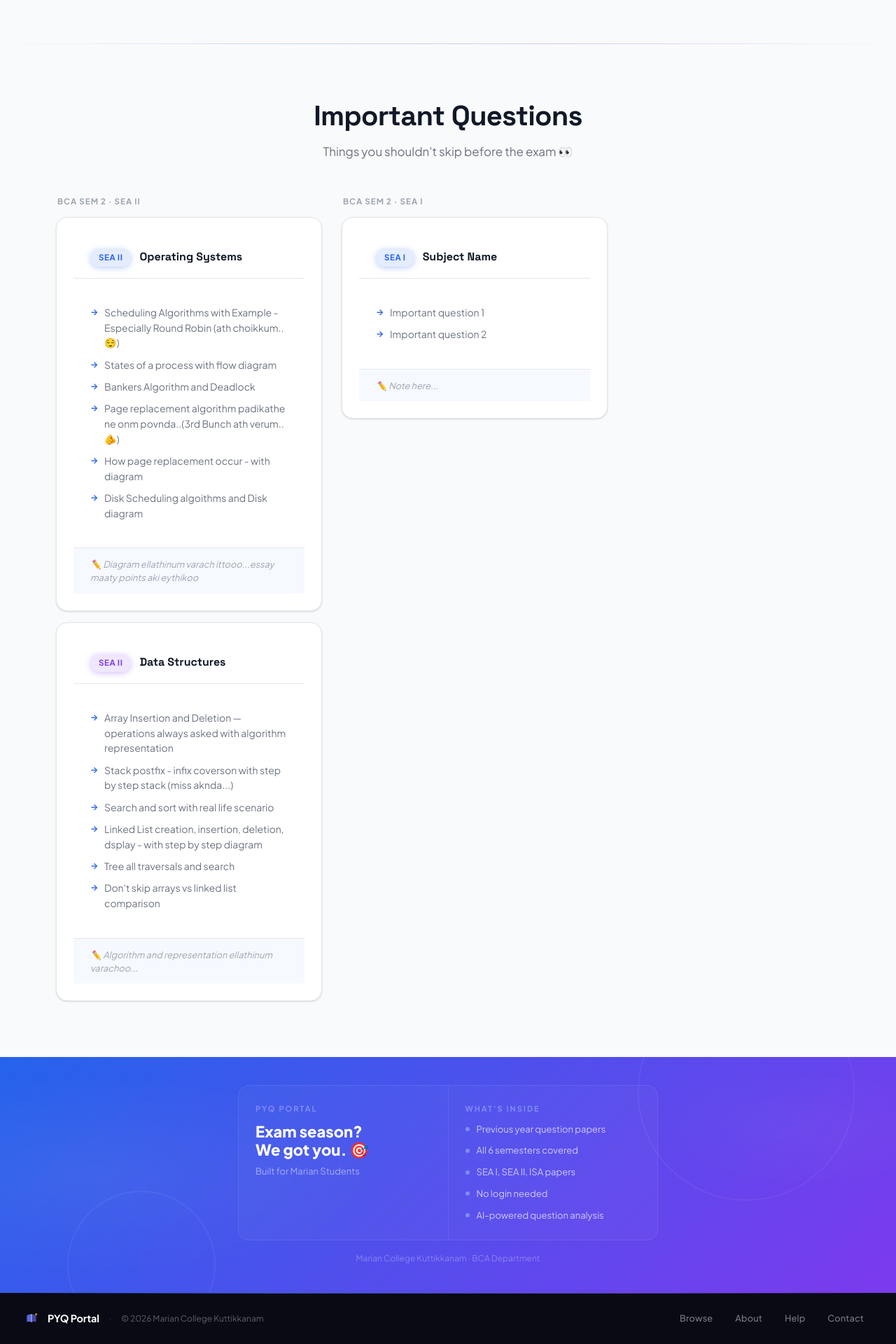
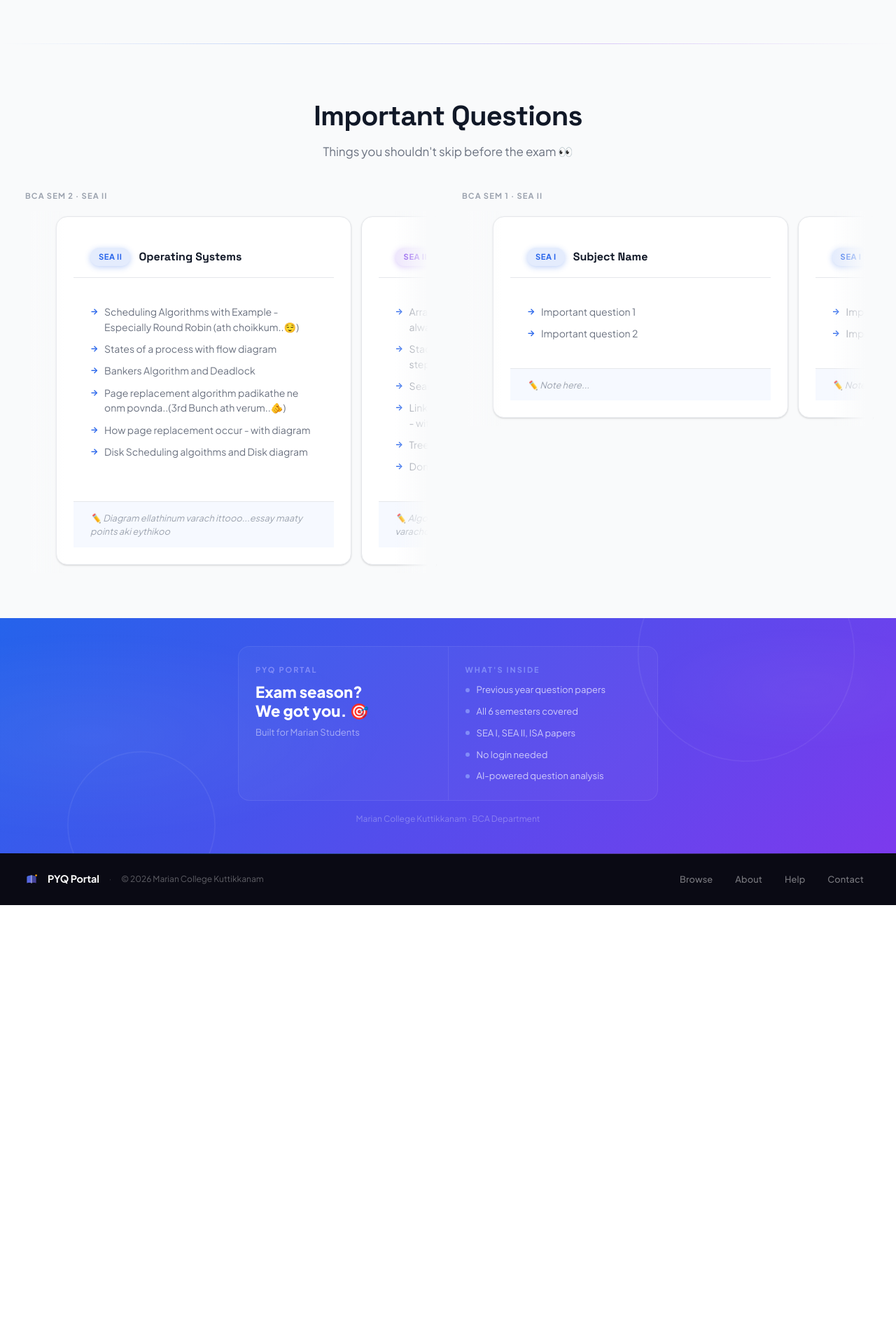
Before and after one commit to muhd-sinan-m/pyq-portal, a Flask app: page / in a window 1280 px wide. Shown: the part 1584-3504 px from the top of the page at 70% size. After the commit the page ends 2877 px from the top, so only its background shows below. Run offline with Flask 3, Linux system fonts and the light colour scheme; data that the repository does not hold is empty; some libraries are stand-ins or nearby versions.

Commit message:
changed the important section

```diff
--- a/static/style-combined.css
+++ b/static/style-combined.css
@@ -2929,79 +2929,86 @@ body {
     from { transform: rotate(0deg); }
     to   { transform: rotate(360deg); }
 }
-/* ==================== TIPS SCROLL SECTION ==================== */
+/* ==================== TIPS SECTION ==================== */
 .tips-section {
-    padding: 5rem 0 3rem;
+    padding: 5rem 0 4rem;
     background: var(--bg-secondary);
 }
 
 .tips-header {
     text-align: center;
-    margin-bottom: 2rem;
-}
-
-.tips-scroll-wrapper {
+    margin-bottom: 2.5rem;
+}
+
+/* Row of semester blocks side by side */
+.tips-sems-row {
+    display: grid;
+    grid-template-columns: repeat(auto-fit, minmax(300px, 1fr));
+    gap: 2rem;
+}
+
+/* Each semester column */
+.tips-sem-block {
+    display: flex;
+    flex-direction: column;
+    gap: 0.75rem;
+}
+
+.tips-sem-label {
+    font-size: 0.7rem;
+    font-weight: 700;
+    letter-spacing: 0.1em;
+    text-transform: uppercase;
+    color: var(--gray-400);
+    padding-left: 4px;
+}
+
+/* Carousel container — clips overflow and holds blur overlays */
+.tips-carousel-wrapper {
     position: relative;
     overflow: hidden;
-}
-
-.tips-blur-left,
-.tips-blur-right {
+    border-radius: var(--radius-xl);
+}
+
+/* Blur fade overlays on left and right */
+.tips-carousel-fade {
     position: absolute;
     top: 0;
     bottom: 0;
-    width: 80px;
+    width: 60px;
     z-index: 2;
     pointer-events: none;
 }
 
-.tips-blur-left {
+.tips-carousel-fade--left {
     left: 0;
-    background: linear-gradient(to right, #F9FAFB 30%, transparent);
-}
-
-.tips-blur-right {
+    background: linear-gradient(to right, #F9FAFB 20%, transparent);
+}
+
+.tips-carousel-fade--right {
     right: 0;
-    background: linear-gradient(to left, #F9FAFB 30%, transparent);
-}
-
-.tips-scroll-track {
-    display: flex;
-    gap: 28px;
+    background: linear-gradient(to left, #F9FAFB 20%, transparent);
+}
+
+/* The scrollable track */
+.tips-carousel-track {
+    display: flex;
+    gap: 14px;
     overflow-x: auto;
-    padding: 16px 80px 32px;
     scroll-snap-type: x mandatory;
     scrollbar-width: none;
     -ms-overflow-style: none;
-}
-
-.tips-scroll-track::-webkit-scrollbar {
+    padding: 8px 48px 12px;
+}
+
+.tips-carousel-track::-webkit-scrollbar {
     display: none;
 }
 
-.tips-sem-block {
-    flex: 0 0 auto;
-    width: 380px;
-    scroll-snap-align: start;
-}
-
-.tips-sem-label {
-    font-size: 0.72rem;
-    font-weight: 700;
-    letter-spacing: 0.09em;
-    text-transform: uppercase;
-    color: var(--gray-400);
-    margin-bottom: 12px;
-    padding-left: 2px;
-}
-
-.tips-sem-cards {
-    display: flex;
-    flex-direction: column;
-    gap: 16px;
-}
-
+/* Individual subject card — sized to show peek of neighbors */
 .tips-card {
+    flex: 0 0 85%;
+    scroll-snap-align: center;
     background: white;
     border-radius: var(--radius-xl);
     border: 1px solid var(--border-color);
@@ -3025,7 +3032,7 @@ body {
 .tips-exam-badge {
     padding: 0.25rem 0.75rem;
     border-radius: 999px;
-    font-size: 0.72rem;
+    font-size: 0.7rem;
     font-weight: 700;
     letter-spacing: 0.05em;
     text-transform: uppercase;
@@ -3080,15 +3087,11 @@ body {
     line-height: 1.5;
 }
 
-@media (max-width: 600px) {
-    .tips-sem-block {
-        width: 300px;
-    }
-    .tips-scroll-track {
-        padding: 16px 40px 24px;
-    }
-    .tips-blur-left,
-    .tips-blur-right {
-        width: 40px;
-    }
-}
+@media (max-width: 640px) {
+    .tips-sems-row {
+        grid-template-columns: 1fr;
+    }
+    .tips-card {
+        flex: 0 0 82%;
+    }
+}
--- a/templates/index.html
+++ b/templates/index.html
@@ -1,5 +1,6 @@
 <!DOCTYPE html>
 <html lang="en">
+
 <head>
     <link rel="icon" type="image/x-icon" href="{{ url_for('static', filename='favicon.ico') }}">
     <link rel="icon" type="image/svg+xml" href="{{ url_for('static', filename='favicon.svg') }}">
@@ -7,7 +8,7 @@
     <script async src="https://www.googletagmanager.com/gtag/js?id=G-NFFDSV2NF7"></script>
     <script>
         window.dataLayer = window.dataLayer || [];
-      function gtag(){dataLayer.push(arguments);}
+        function gtag() { dataLayer.push(arguments); }
         gtag('js', new Date());
         gtag('config', 'G-NFFDSV2NF7');
     </script>
@@ -16,10 +17,13 @@
     <title>PYQ Portal - Previous Year Question Papers</title>
     <link rel="preconnect" href="https://fonts.googleapis.com">
     <link rel="preconnect" href="https://fonts.gstatic.com" crossorigin>
-    <link href="https://fonts.googleapis.com/css2?family=Plus+Jakarta+Sans:wght@300;400;500;600;700;800&family=Space+Grotesk:wght@400;500;600;700&display=swap" rel="stylesheet">
+    <link
+        href="https://fonts.googleapis.com/css2?family=Plus+Jakarta+Sans:wght@300;400;500;600;700;800&family=Space+Grotesk:wght@400;500;600;700&display=swap"
+        rel="stylesheet">
     <link rel="stylesheet" href="{{ url_for('static', filename='style.css') }}">
     <link rel="stylesheet" href="{{ url_for('static', filename='style-combined.css') }}">
 </head>
+
 <body>
     <!-- ==================== HEADER ==================== -->
     <header class="main-header">
@@ -28,8 +32,7 @@
                 <!-- Left: College Branding -->
                 <div class="college-brand">
                     <img src="{{ url_for('static', filename='marian-college-header.png') }}"
-                     alt="Marian College Kuttikkanam"
-                     class="college-logo">
+                        alt="Marian College Kuttikkanam" class="college-logo">
                 </div>
 
                 <!-- Center: Portal Branding -->
@@ -37,16 +40,22 @@
                     <div class="portal-logo">
                         <svg width="36" height="36" viewBox="0 0 40 40" fill="none" xmlns="http://www.w3.org/2000/svg">
                             <defs>
-                            <linearGradient id="lgMark" x1="0" y1="0" x2="40" y2="40" gradientUnits="userSpaceOnUse">
-                                <stop offset="0%" stop-color="#3B82F6"/>
-                                <stop offset="100%" stop-color="#8B5CF6"/>
+                                <linearGradient id="lgMark" x1="0" y1="0" x2="40" y2="40"
+                                    gradientUnits="userSpaceOnUse">
+                                    <stop offset="0%" stop-color="#3B82F6" />
+                                    <stop offset="100%" stop-color="#8B5CF6" />
                                 </linearGradient>
                             </defs>
-                        <path d="M20 10 C14 10 8 12 8 14 L8 30 C8 30 14 28 20 30 Z" fill="url(#lgMark)" opacity="0.9"/>
-                        <path d="M20 10 C26 10 32 12 32 14 L32 30 C32 30 26 28 20 30 Z" fill="url(#lgMark)" opacity="0.6"/>
-                        <line x1="20" y1="10" x2="20" y2="30" stroke="white" stroke-width="1.5" stroke-linecap="round" opacity="0.8"/>
-                        <circle cx="32" cy="10" r="3" fill="#F59E0B"/>
-                        <path d="M32 8.2 L32.5 9.5 L34 9.5 L32.8 10.4 L33.2 11.8 L32 11 L30.8 11.8 L31.2 10.4 L30 9.5 L31.5 9.5 Z" fill="white" opacity="0.9"/>
+                            <path d="M20 10 C14 10 8 12 8 14 L8 30 C8 30 14 28 20 30 Z" fill="url(#lgMark)"
+                                opacity="0.9" />
+                            <path d="M20 10 C26 10 32 12 32 14 L32 30 C32 30 26 28 20 30 Z" fill="url(#lgMark)"
+                                opacity="0.6" />
+                            <line x1="20" y1="10" x2="20" y2="30" stroke="white" stroke-width="1.5"
+                                stroke-linecap="round" opacity="0.8" />
+                            <circle cx="32" cy="10" r="3" fill="#F59E0B" />
+                            <path
+                                d="M32 8.2 L32.5 9.5 L34 9.5 L32.8 10.4 L33.2 11.8 L32 11 L30.8 11.8 L31.2 10.4 L30 9.5 L31.5 9.5 Z"
+                                fill="white" opacity="0.9" />
                         </svg>
                     </div>
                     <div class="portal-text">
@@ -69,16 +78,18 @@
                     </nav>
                     <div class="header-user">
                         <button class="icon-btn" onclick="openPopup('help')" title="Help">
-                        <svg width="18" height="18" viewBox="0 0 24 24" fill="none" stroke="currentColor" stroke-width="2">
+                            <svg width="18" height="18" viewBox="0 0 24 24" fill="none" stroke="currentColor"
+                                stroke-width="2">
                                 <circle cx="12" cy="12" r="10"></circle>
                                 <path d="M9.09 9a3 3 0 0 1 5.83 1c0 2-3 3-3 3"></path>
                                 <line x1="12" y1="17" x2="12.01" y2="17"></line>
                             </svg>
                         </button>
                         <button class="icon-btn" onclick="openPopup('contact')" title="Contact">
-                        <svg width="18" height="18" viewBox="0 0 24 24" fill="none" stroke="currentColor" stroke-width="2">
-                            <path d="M4 4h16c1.1 0 2 .9 2 2v12c0 1.1-.9 2-2 2H4c-1.1 0-2-.9-2-2V6c0-1.1.9-2 2-2z"/>
-                            <polyline points="22,6 12,13 2,6"/>
+                            <svg width="18" height="18" viewBox="0 0 24 24" fill="none" stroke="currentColor"
+                                stroke-width="2">
+                                <path d="M4 4h16c1.1 0 2 .9 2 2v12c0 1.1-.9 2-2 2H4c-1.1 0-2-.9-2-2V6c0-1.1.9-2 2-2z" />
+                                <polyline points="22,6 12,13 2,6" />
                             </svg>
                         </button>
                         {% if session.get('user_id') %}
@@ -160,7 +171,8 @@
                     <a href="{{ url_for('view_papers') }}" class="btn btn-primary btn-large btn-primary-pulse">
                         <span>Browse Papers</span>
                         <svg width="18" height="18" viewBox="0 0 20 20" fill="none">
-                            <path d="M4 10h12m-6-6l6 6-6 6" stroke="currentColor" stroke-width="2" stroke-linecap="round" stroke-linejoin="round"/>
+                            <path d="M4 10h12m-6-6l6 6-6 6" stroke="currentColor" stroke-width="2"
+                                stroke-linecap="round" stroke-linejoin="round" />
                         </svg>
                     </a>
                     {% if session.get('role') == 'admin' %}
@@ -191,7 +203,8 @@
     </section>
     <!-- ==================== ANNOUNCEMENT BANNER ==================== -->
     <div class="announcement-banner" id="announcementBanner">
-    <span>🎓 New papers added for Semester 2 — SEA-II. Check Browse section! <br> nanayt padikkiii makkalleee...😎✌️</span>
+        <span>🎓 New papers added for Semester 2 — SEA-II. Check Browse section! <br> nanayt padikkiii
+            makkalleee...😎✌️</span>
         <button onclick="document.getElementById('announcementBanner').style.display='none'">✕</button>
     </div>
     <!-- ==================== DEPARTMENTS SECTION ==================== -->
@@ -241,18 +254,16 @@
                 <h2 class="section-title">Important Questions</h2>
                 <p class="section-subtitle">Things you shouldn't skip before the exam 👀</p>
             </div>
-    </div>
 
-    <div class="tips-scroll-wrapper">
-        <div class="tips-blur-left"></div>
-        <div class="tips-blur-right"></div>
+            <div class="tips-sems-row">
 
-        <div class="tips-scroll-track">
-
-            <!-- ===== SEMESTER SECTION 1 ===== -->
+                <!-- ===== SEMESTER 1 ===== -->
                 <div class="tips-sem-block">
                     <div class="tips-sem-label">BCA SEM 2 · SEA II</div>
-                <div class="tips-sem-cards">
+                    <div class="tips-carousel-wrapper">
+                        <div class="tips-carousel-fade tips-carousel-fade--left"></div>
+                        <div class="tips-carousel-fade tips-carousel-fade--right"></div>
+                        <div class="tips-carousel-track">
 
                             <div class="tips-card">
                                 <div class="tips-card-top">
@@ -260,10 +271,12 @@
                                     <h3 class="tips-subject">Operating Systems</h3>
                                 </div>
                                 <ul class="tips-list">
-                            <li>Scheduling Algorithms with Example - Especially Round Robin (ath choikkum..😌)</li>
+                                    <li>Scheduling Algorithms with Example - Especially Round Robin (ath choikkum..😌)
+                                    </li>
                                     <li>States of a process with flow diagram</li>
                                     <li>Bankers Algorithm and Deadlock</li>
-                            <li>Page replacement algorithm padikathe ne onm povnda..(3rd Bunch ath verum..🫵)</li>
+                                    <li>Page replacement algorithm padikathe ne onm povnda..(3rd Bunch ath verum..🫵)
+                                    </li>
                                     <li>How page replacement occur - with diagram</li>
                                     <li>Disk Scheduling algoithms and Disk diagram</li>
                                 </ul>
@@ -278,10 +291,12 @@
                                     <h3 class="tips-subject">Data Structures</h3>
                                 </div>
                                 <ul class="tips-list">
-                            <li>Array Insertion and Deletion — operations always asked with algorithm representation</li>
+                                    <li>Array Insertion and Deletion — operations always asked with algorithm
+                                        representation</li>
                                     <li>Stack postfix - infix coverson with step by step stack (miss aknda...)</li>
                                     <li>Search and sort with real life scenario</li>
-                            <li>Linked List creation, insertion, deletion, dsplay - with step by step diagram</li>
+                                    <li>Linked List creation, insertion, deletion, dsplay - with step by step diagram
+                                    </li>
                                     <li>Tree all traversals and search</li>
                                     <li>Don't skip arrays vs linked list comparison</li>
                                 </ul>
@@ -290,15 +305,19 @@
                                 </div>
                             </div>
 
-                    <!-- Add more subject cards here for this semester -->
+                            <!-- Add more cards here -->
 
                         </div>
                     </div>
+                </div>
 
-            <!-- ===== SEMESTER SECTION 2 (duplicate and fill) ===== -->
+                <!-- ===== SEMESTER 2 ===== -->
                 <div class="tips-sem-block">
-                <div class="tips-sem-label">BCA SEM 2 · SEA I</div>
-                <div class="tips-sem-cards">
+                    <div class="tips-sem-label">BCA SEM 1 · SEA II</div>
+                    <div class="tips-carousel-wrapper">
+                        <div class="tips-carousel-fade tips-carousel-fade--left"></div>
+                        <div class="tips-carousel-fade tips-carousel-fade--right"></div>
+                        <div class="tips-carousel-track">
 
                             <div class="tips-card">
                                 <div class="tips-card-top">
@@ -313,11 +332,24 @@
                                     <span>✏️ Note here...</span>
                                 </div>
                             </div>
+                            <div class="tips-card">
+                                <div class="tips-card-top">
+                                    <div class="tips-exam-badge">SEA I</div>
+                                    <h3 class="tips-subject">Subject Name</h3>
+                                </div>
+                                <ul class="tips-list">
+                                    <li>Important question 1</li>
+                                    <li>Important question 2</li>
+                                </ul>
+                                <div class="tips-card-foot">
+                                    <span>✏️ Note here...</span>
+                                </div>
+                            </div>
+                            <!-- Add more cards here -->
 
                         </div>
                     </div>
-
-            <!-- ===== Add more semester sections by copying the block above ===== -->
+                </div>
 
             </div>
         </div>
@@ -364,15 +396,19 @@
                     <div class="mini-footer-logo">
                         <svg width="22" height="22" viewBox="0 0 40 40" fill="none">
                             <defs>
-                                <linearGradient id="fgMark" x1="0" y1="0" x2="40" y2="40" gradientUnits="userSpaceOnUse">
-                                    <stop offset="0%" stop-color="#3B82F6"/>
-                                    <stop offset="100%" stop-color="#8B5CF6"/>
+                                <linearGradient id="fgMark" x1="0" y1="0" x2="40" y2="40"
+                                    gradientUnits="userSpaceOnUse">
+                                    <stop offset="0%" stop-color="#3B82F6" />
+                                    <stop offset="100%" stop-color="#8B5CF6" />
                                 </linearGradient>
                             </defs>
-                            <path d="M20 10 C14 10 8 12 8 14 L8 30 C8 30 14 28 20 30 Z" fill="url(#fgMark)" opacity="0.9"/>
-                            <path d="M20 10 C26 10 32 12 32 14 L32 30 C32 30 26 28 20 30 Z" fill="url(#fgMark)" opacity="0.6"/>
-                            <line x1="20" y1="10" x2="20" y2="30" stroke="white" stroke-width="1.5" stroke-linecap="round" opacity="0.8"/>
-                            <circle cx="32" cy="10" r="2.5" fill="#F59E0B"/>
+                            <path d="M20 10 C14 10 8 12 8 14 L8 30 C8 30 14 28 20 30 Z" fill="url(#fgMark)"
+                                opacity="0.9" />
+                            <path d="M20 10 C26 10 32 12 32 14 L32 30 C32 30 26 28 20 30 Z" fill="url(#fgMark)"
+                                opacity="0.6" />
+                            <line x1="20" y1="10" x2="20" y2="30" stroke="white" stroke-width="1.5"
+                                stroke-linecap="round" opacity="0.8" />
+                            <circle cx="32" cy="10" r="2.5" fill="#F59E0B" />
                         </svg>
                     </div>
                     <span class="mini-footer-name">PYQ Portal</span>
@@ -381,7 +417,7 @@
                 </div>
                 <nav class="mini-footer-nav">
                     <a href="{{ url_for('view_papers') }}" class="mini-footer-link">Browse</a>
-                    <a href="{{ url_for('about') }}"       class="mini-footer-link">About</a>
+                    <a href="{{ url_for('about') }}" class="mini-footer-link">About</a>
                     <button class="mini-footer-link" onclick="openPopup('help')">Help</button>
                     <button class="mini-footer-link" onclick="openPopup('contact')">Contact</button>
                 </nav>
@@ -395,9 +431,10 @@
             <div class="popup-header-band"></div>
             <div class="popup-body">
                 <button class="popup-close" onclick="closePopup()">
-                    <svg width="16" height="16" viewBox="0 0 24 24" fill="none" stroke="currentColor" stroke-width="2.5">
-                        <line x1="18" y1="6" x2="6" y2="18"/>
-                        <line x1="6" y1="6" x2="18" y2="18"/>
+                    <svg width="16" height="16" viewBox="0 0 24 24" fill="none" stroke="currentColor"
+                        stroke-width="2.5">
+                        <line x1="18" y1="6" x2="6" y2="18" />
+                        <line x1="6" y1="6" x2="18" y2="18" />
                     </svg>
                 </button>
                 <div class="popup-icon" id="popupIcon"></div>
@@ -405,8 +442,8 @@
                 <p class="popup-desc" id="popupDesc"></p>
                 <a class="popup-mail-btn" id="popupMailBtn" href="mailto:pyqportalhelp@gmail.com">
                     <svg width="18" height="18" viewBox="0 0 24 24" fill="none" stroke="currentColor" stroke-width="2">
-                        <path d="M4 4h16c1.1 0 2 .9 2 2v12c0 1.1-.9 2-2 2H4c-1.1 0-2-.9-2-2V6c0-1.1.9-2 2-2z"/>
-                        <polyline points="22,6 12,13 2,6"/>
+                        <path d="M4 4h16c1.1 0 2 .9 2 2v12c0 1.1-.9 2-2 2H4c-1.1 0-2-.9-2-2V6c0-1.1.9-2 2-2z" />
+                        <polyline points="22,6 12,13 2,6" />
                     </svg>
                     <span id="popupMailLabel">pyqportalhelp@gmail.com</span>
                 </a>
@@ -418,4 +455,5 @@
     <script src="{{ url_for('static', filename='script.js') }}"></script>
     <script src="{{ url_for('static', filename='indexjs.js') }}"></script>
 </body>
+
 </html>
```
Lines whose indentation alone changed are shown as unchanged.
